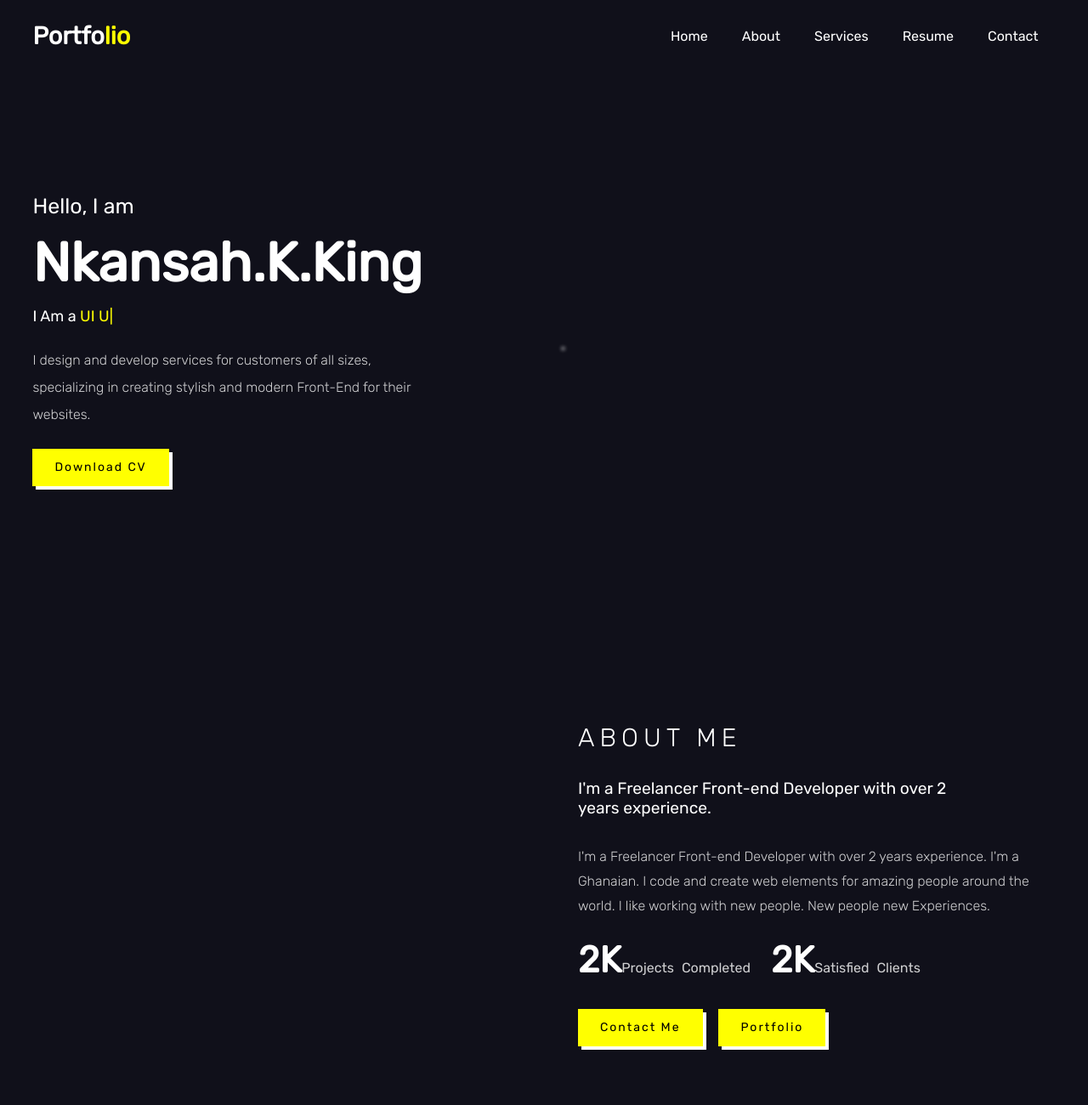
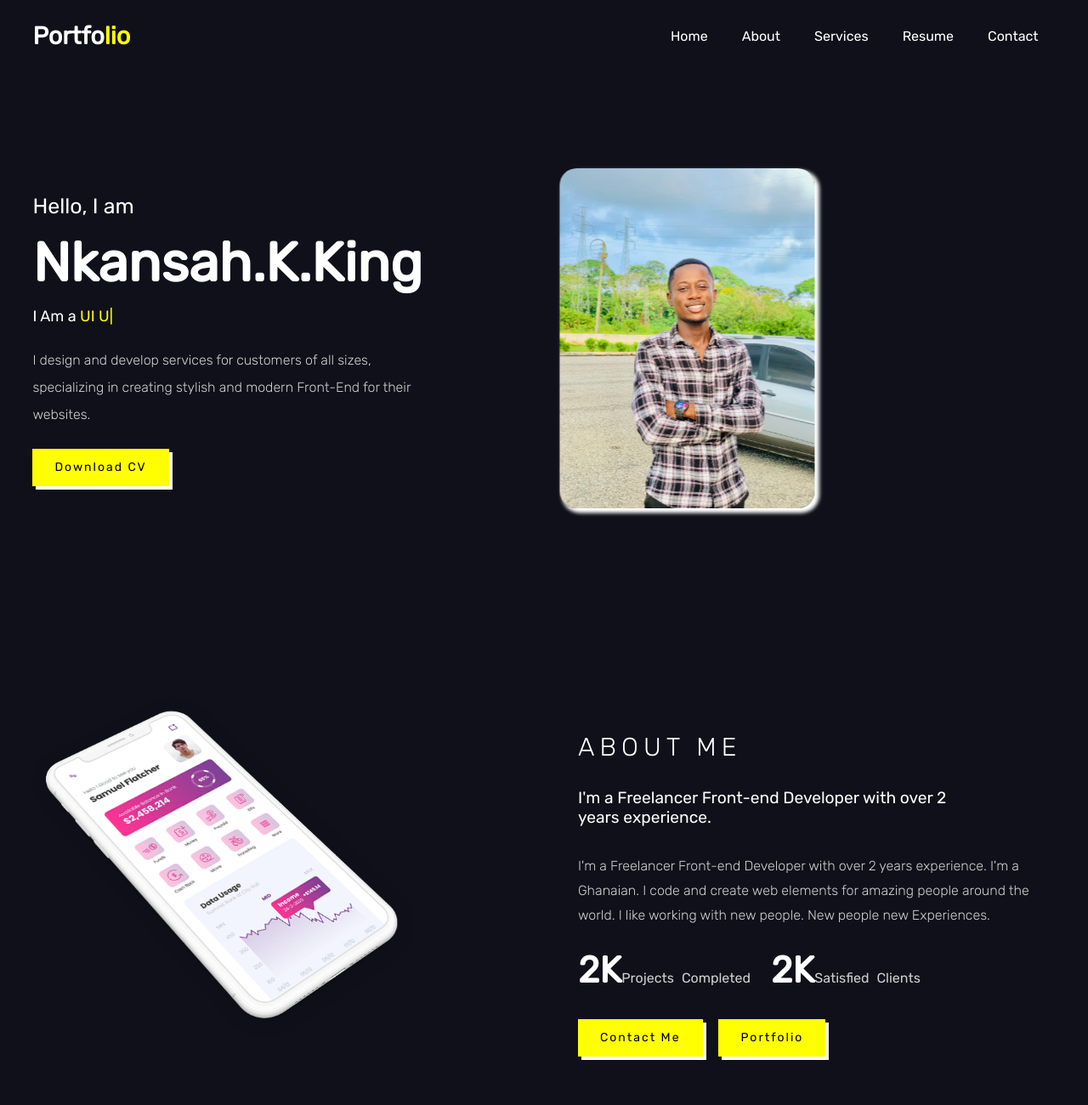
Before and after one commit to King-Kyereh-Nkansah/eNKay.Tech, a plain HTML site: page index.html in a window 1280 px wide. Shown: the top 1300 px of the page at 85% size. Drawn offline with nearby package versions, Linux system fonts and the light colour scheme.

Commit message:
Update index.html

```diff
--- a/index.html
+++ b/index.html
@@ -39,7 +39,7 @@ rel="stylesheet">
             <a href="#" class="btn">Download CV</a>
         </div>
         <div class="home-img">
-            <img src="img/nana.jpg" alt="">
+            <img src="nana.jpg" alt="">
         </div>
 
 
@@ -47,7 +47,7 @@ rel="stylesheet">
     <!-- start about -->
     <section class="about" id="about">
         <div class="about-image">
-            <img src="img/about-img.png" alt="">
+            <img src="about-img.png" alt="">
         </div>
         <div class="about-text">
             <h3>ABOUT ME</h3>
```
